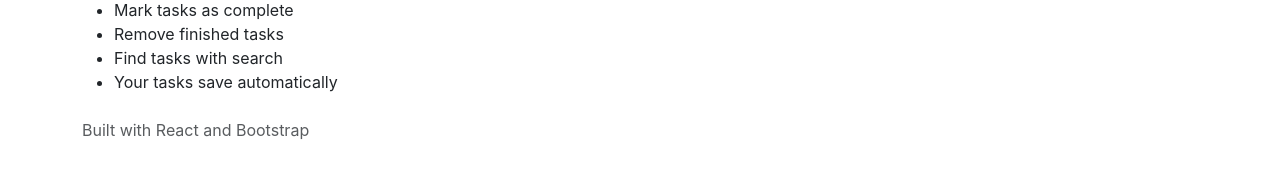
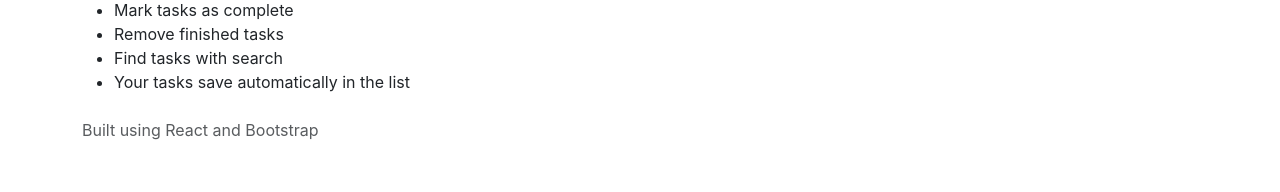
Before and after one commit to saketmishra7224/Todo-List, a React (Create React App) app: page /about in a window 1280 px wide. Shown: the part 220-412 px from the top of the page. Built offline with nearby package versions, Linux system fonts and the light colour scheme.

Commit message:
Changes in about regarding dom

```diff
--- a/src/MyComponents/About.js
+++ b/src/MyComponents/About.js
@@ -20,14 +20,14 @@ export function About() {
                     <li>Mark tasks as complete</li>
                     <li>Remove finished tasks</li>
                     <li>Find tasks with search</li>
-                    <li>Your tasks save automatically</li>
+                    <li>Your tasks save automatically in the list</li>
                 </ul>
             </div>
 
             {/* Tech stack info */}
             <div className="mt-4">
                 <p className="text-muted mb-0">
-                    Built with React and Bootstrap
+                    Built using React and Bootstrap
                 </p>
             </div>
         </div>
```
